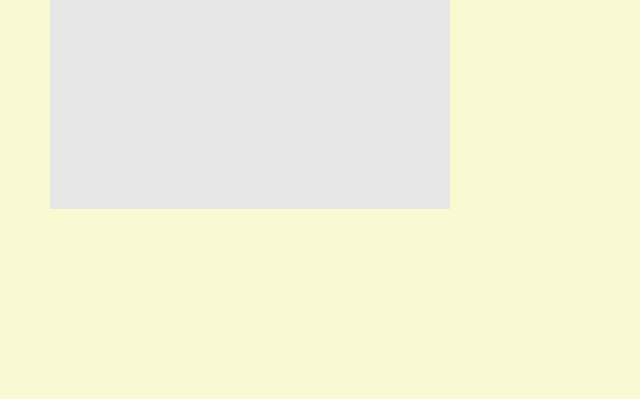
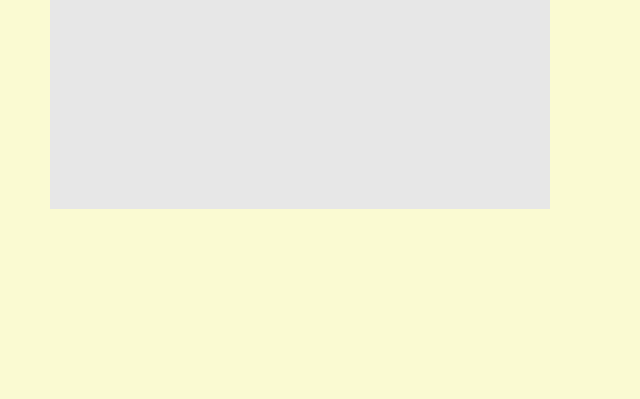
Before and after one commit to Indra-poudel/CarRace, a plain HTML site: page index.html in a window 1280 px wide. Shown: the part 401-800 px from the top of the page, without its empty margins (0-640 px from the left). Drawn offline with Linux system fonts and the light colour scheme.

Commit message:
added assignment

```diff
--- a/css/style.css
+++ b/css/style.css
@@ -23,7 +23,7 @@ body {
   background-size: 100%, 100%;
   background-repeat: repeat-y;
   height: 600px;
-  width: 400px;
+  width: 500px;
 }
 .police-car {
   background-image: url("../Images/police.gif");
@@ -52,7 +52,7 @@ body {
   text-align: center;
   margin: auto;
   height: 600px;
-  width: 400px;
+  width: 500px;
   background-color: #e7e7e7;
   padding-top: 200px;
   position: absolute;
--- a/script.js
+++ b/script.js
@@ -119,12 +119,12 @@ function Game(parentElement) {
   this.controller = function() {
     if (Game.control == 39 || Game.control == 68) {
       this.carIndex++;
-      this.posx = this.getIndex() * 150;
+      this.posx = this.getIndex() * 200;
       this.element.style.left = this.posx + "px";
     }
     if (Game.control == 37 || Game.control == 65) {
       this.carIndex--;
-      this.posx = this.getIndex() * 150;
+      this.posx = this.getIndex() * 200;
       this.element.style.left = this.posx + "px";
     }
     Game.control = 0;
@@ -140,7 +140,7 @@ function Game(parentElement) {
     this.y = -450;
     this.dx=0.01;
     this.parentElement = parentElement;
-    this.x = Math.floor(Math.random() * 3) * 150;
+    this.x = Math.floor(Math.random() * 3) * 200;
     this.element = null;
     this.carimageindex = Math.abs(Math.floor(Math.random() * 6) + 1);
 
@@ -169,7 +169,7 @@ function Game(parentElement) {
       var a = this.x - PoliceCar.posx;
       var b = PoliceCar.posy - this.y;
       var dis = Math.sqrt(a * a + b * b);
-      if (dis < 150) {
+      if (dis <200) {
         return true;
       } else {
         return false;
```
